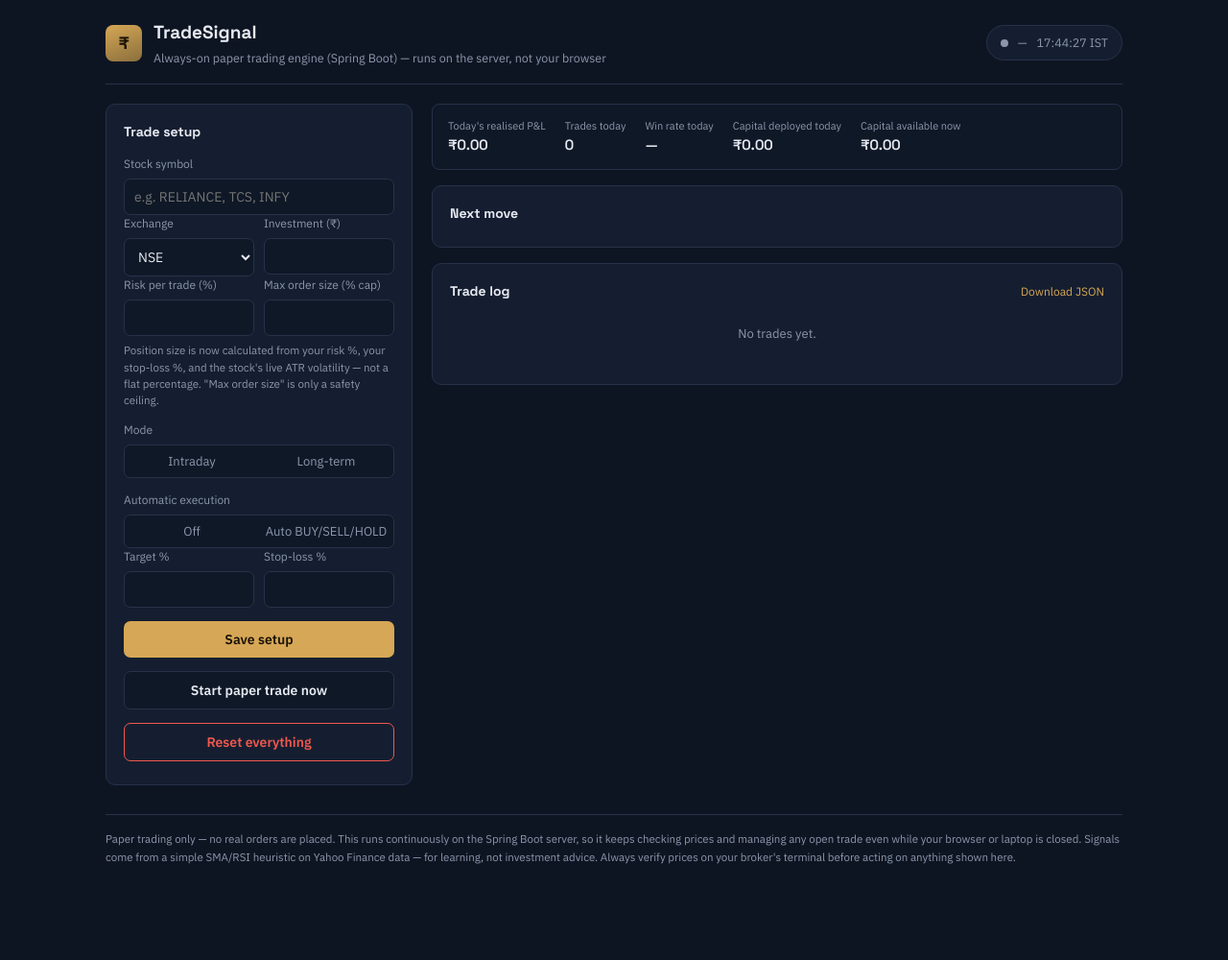
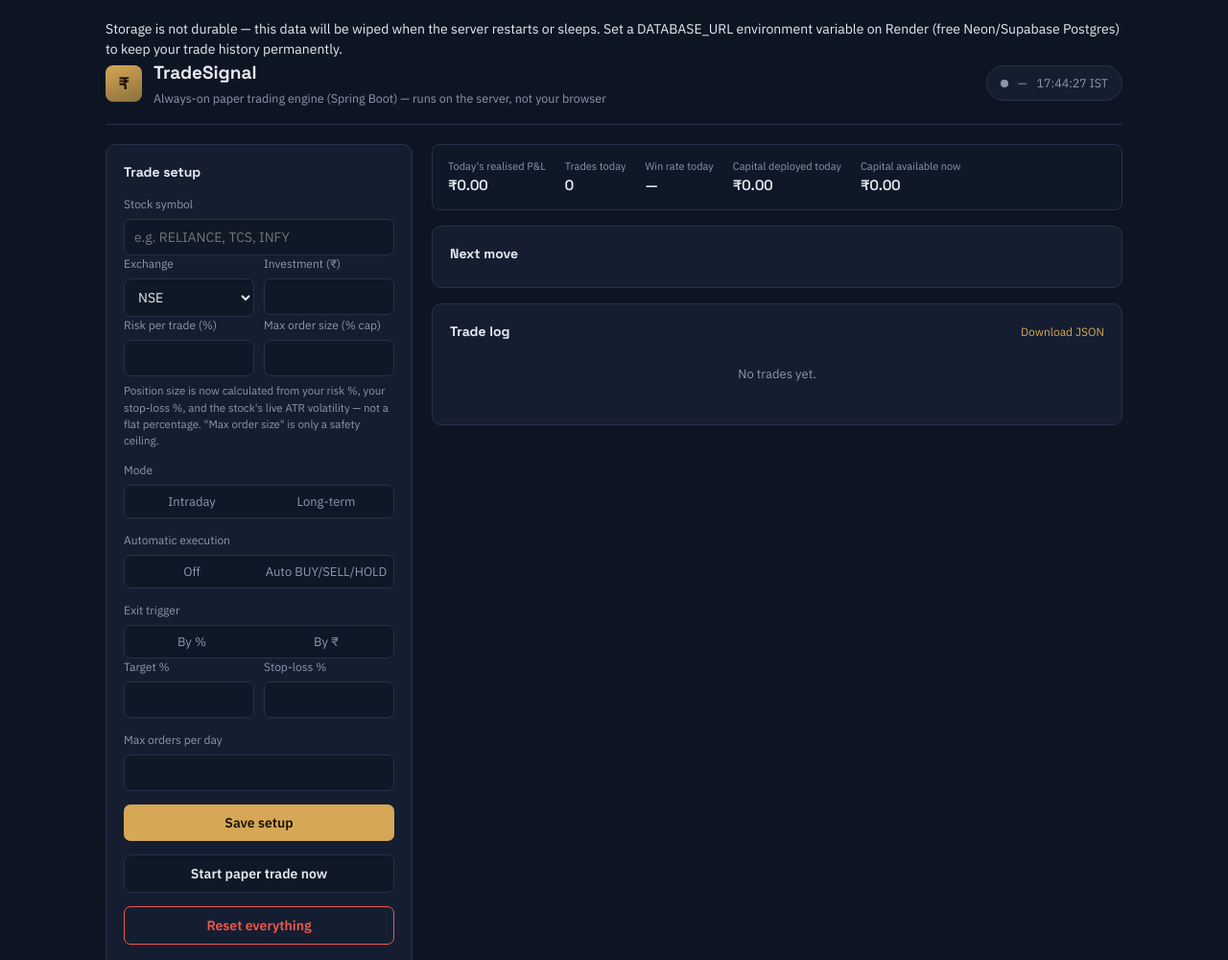
Before and after one commit to MAKSjunaid/tradesignal-server, a plain HTML site: page src/main/resources/static/index.html in a window 1280 px wide. Shown: the top 1000 px of the page at 96% size. Before the commit the page ends 962 px from the top, so only its background shows below. Drawn offline with Linux system fonts and the light colour scheme; no server answers.

Commit message:
Update index.html

```diff
--- a/src/main/resources/static/index.html
+++ b/src/main/resources/static/index.html
@@ -10,6 +10,9 @@
 </head>
 <body>
 <div class="app">
+  <div id="storageWarning" class="storage-warning">
+    Storage is not durable — this data will be wiped when the server restarts or sleeps. Set a DATABASE_URL environment variable on Render (free Neon/Supabase Postgres) to keep your trade history permanently.
+  </div>
   <div class="topbar">
     <div class="brand">
       <div class="brand-mark">₹</div>
@@ -37,10 +40,21 @@
         <div class="seg" id="modeSeg"><button data-mode="intraday">Intraday</button><button data-mode="longterm">Long-term</button></div>
         <label>Automatic execution</label>
         <div class="seg" id="autoSeg"><button data-auto="off">Off</button><button data-auto="on">Auto BUY/SELL/HOLD</button></div>
-        <div class="row2">
+        <label>Exit trigger</label>
+        <div class="seg" id="exitModeSeg">
+          <button data-exit="percent">By %</button>
+          <button data-exit="rupees">By ₹</button>
+        </div>
+        <div class="row2" id="percentRow">
           <div><label>Target %</label><input type="number" id="targetPct" min="0.01" step="0.01"></div>
           <div><label>Stop-loss %</label><input type="number" id="stopPct" min="0.01" step="0.01"></div>
         </div>
+        <div class="row2" id="rupeeRow" style="display:none;">
+          <div><label>Target (₹ move)</label><input type="number" id="targetRupees" min="0.01" step="0.01"></div>
+          <div><label>Stop-loss (₹ move)</label><input type="number" id="stopRupees" min="0.01" step="0.01"></div>
+        </div>
+        <label>Max orders per day</label>
+        <input type="number" id="maxOrdersPerDay" min="1" max="5000" step="1">
         <button class="btn btn-primary" id="saveBtn">Save setup</button>
         <button class="btn btn-secondary" id="manualStartBtn">Start paper trade now</button>
         <button class="btn btn-danger" id="exitBtn" style="display:none;">Exit trade now</button>
```
